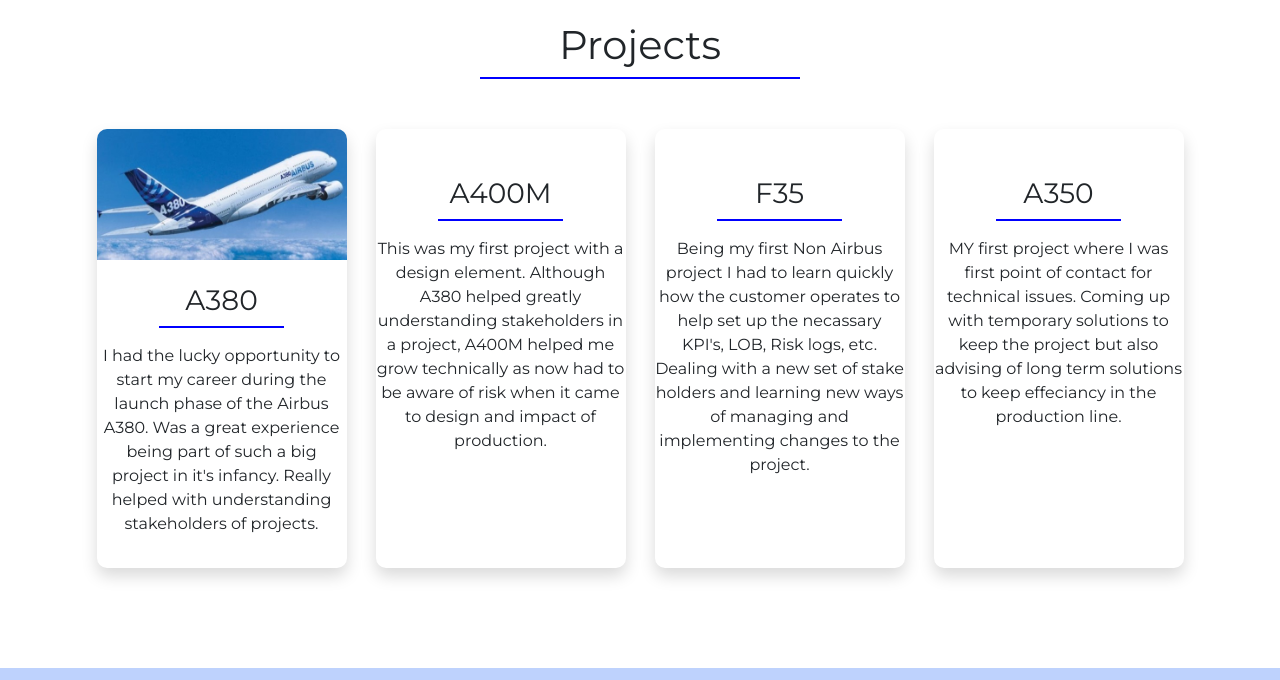
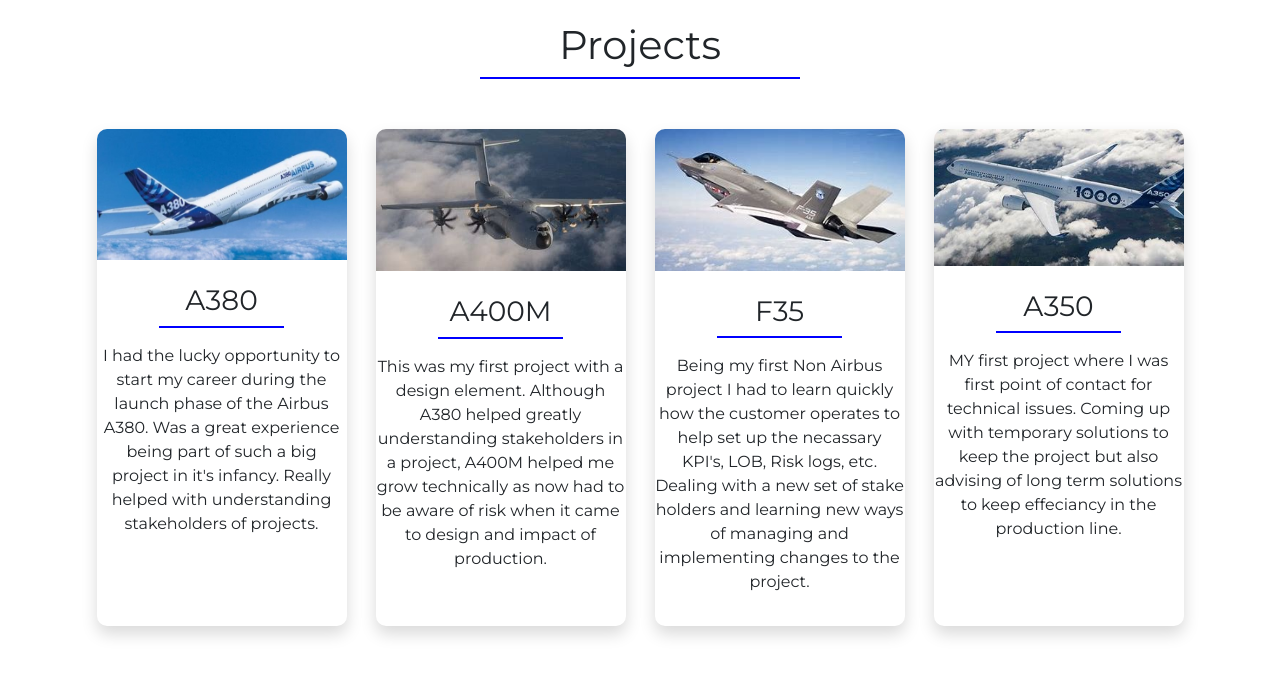
Before and after one commit to Billal1984UK/Billal1984uk.github.io, a plain HTML site: page index.html in a window 1280 px wide. Shown: the part 3360-4040 px from the top of the page. Drawn offline with nearby package versions, Linux system fonts and the light colour scheme; files whose address does not match are found by name.

Commit message:
Update index.html

```diff
--- a/index.html
+++ b/index.html
@@ -264,7 +264,7 @@
           <div class="project-card shadow">
             <img
               class="project-image img-fluid"
-              src="assets/projects/A400M.jfif"
+              src="A400M.jfif"
               alt=""
             />
             <h3 class="text-center mt-4">A400M</h3>
@@ -279,7 +279,7 @@
           <div class="project-card shadow">
             <img
               class="project-image img-fluid"
-              src="assets/projects/F35.jfif"
+              src="F35.jfif"
               alt=""
             />
             <h3 class="text-center mt-4">F35</h3>
@@ -295,7 +295,7 @@
           <div class="project-card shadow">
             <img
               class="project-image img-fluid"
-              src="assets/projects/A350.jfif"
+              src="A350.jfif"
               alt=""
             />
             <h3 class="text-center mt-4">A350</h3>
```
